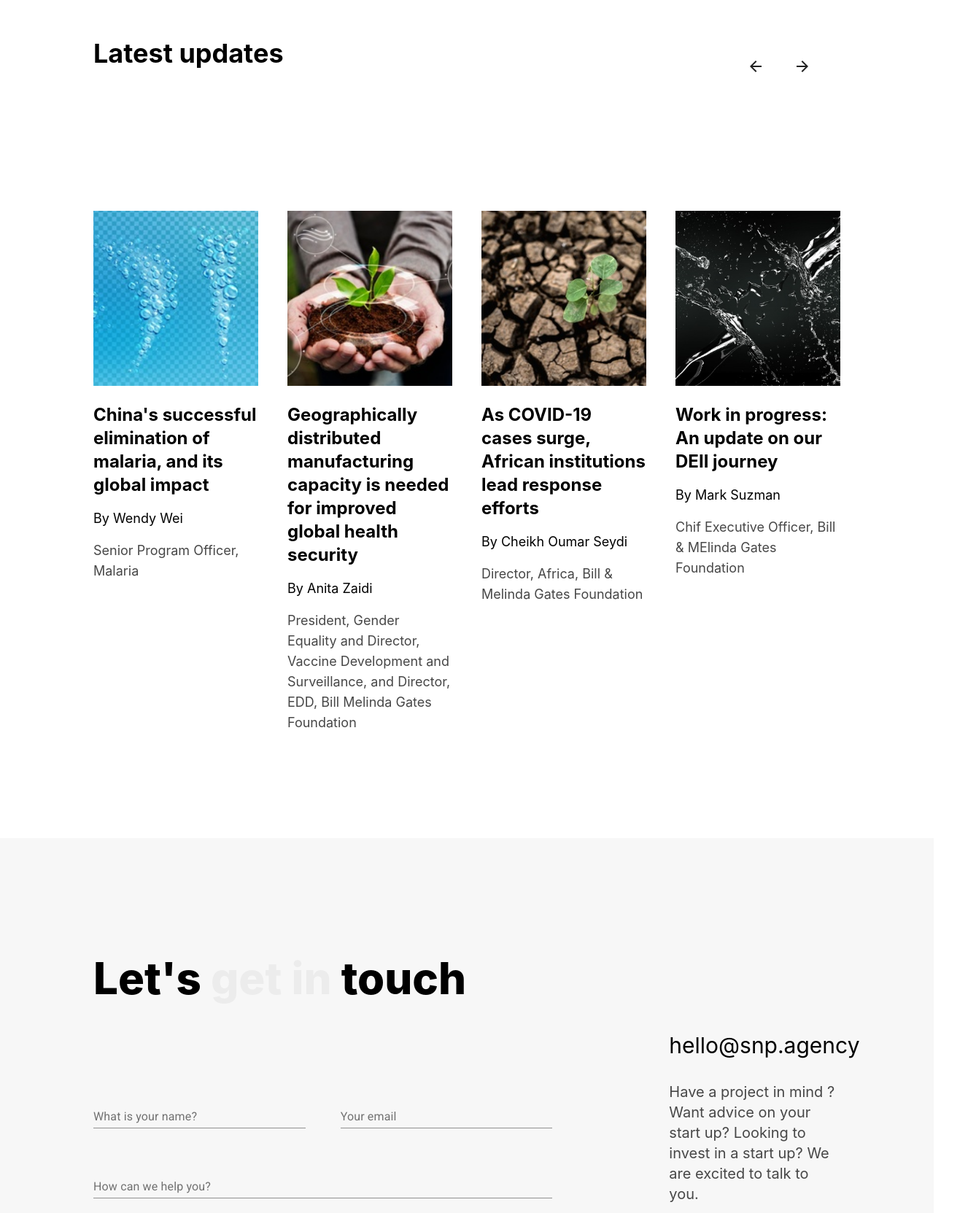
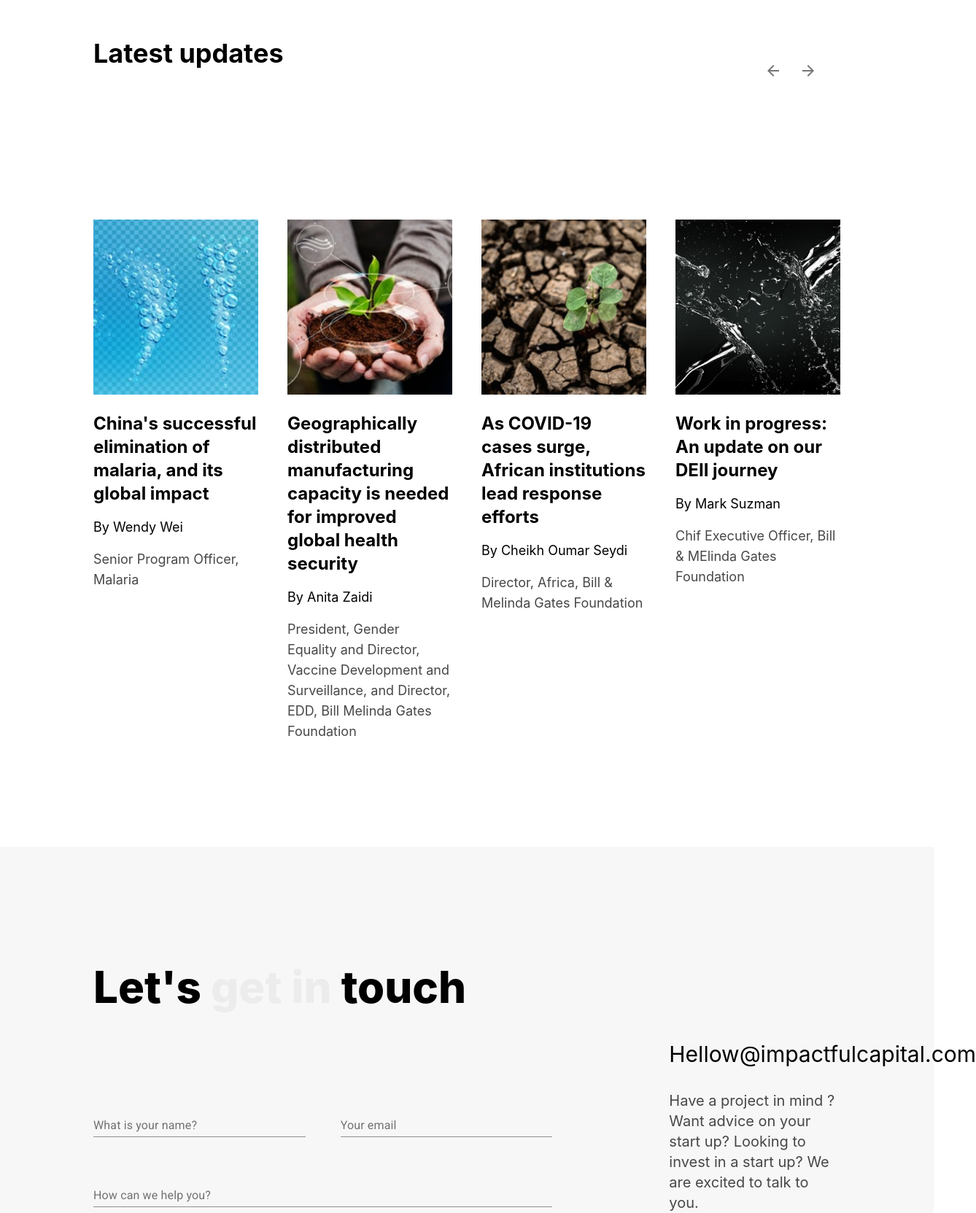
Before and after one commit to Magic-Front/company-site, a React (Create React App) app: page / in a window 1280 px wide. Shown: the part 4107-5770 px from the top of the page at 73% size, 1338 px wide, since content can reach past the window. Built offline with nearby package versions, Linux system fonts and the light colour scheme.

Commit message:
[Fix] coding style

```diff
--- a/src/layouts/MenuButton.js
+++ b/src/layouts/MenuButton.js
@@ -1,8 +1,12 @@
 import React from 'react'
+import { useEffect } from 'react'
 import { useState } from 'react'
 
-export default function MenuButton({ open = false, onClick = () => {}, ...props }) {
-  // eslint-disable-next-line
+export default function MenuButton({
+  open = false,
+  onClick = () => {},
+  ...props
+}) {
   const [isClick, setIsClick] = useState(false)
 
   const handleClick = (e) => {
@@ -12,12 +16,16 @@ export default function MenuButton({ open = false, onClick = () => {}, ...props
     }
   }
 
+  useEffect(() => {
+    setIsClick(Boolean(open))
+  }, [open])
+
   return (
     <div>
       <button
         {...props}
         onClick={handleClick}
-        className={`z-50 menu ${Boolean(open) ? `active` : ``}`}
+        className={`z-50 menu ${Boolean(isClick) ? `active` : ``}`}
       >
         <svg viewBox="0 0 64 48">
           <path d="M19,15 L45,15 C70,15 58,-2 49.0177126,7 L19,37"></path>
--- a/src/pages/home/AboutSection.js
+++ b/src/pages/home/AboutSection.js
@@ -3,7 +3,8 @@ import React, { useEffect, useState } from 'react'
 
 const text =
   'Founded in 2021, Impactful Capital helps entrepreneurs launch projects that have a positive impact on people and planet.'
-export default function AboutSection() {
+
+  export default function AboutSection() {
   const [unitStamp, setUnitStamp] = useState(150)
   useEffect(() => {
     setUnitStamp(Math.floor(3000 / text?.split(' ').length / 50) * 50)
--- a/src/pages/home/ContactSection.js
+++ b/src/pages/home/ContactSection.js
@@ -1,5 +1,6 @@
 import { Button, TextField } from '@material-ui/core'
 import SectionComponent from 'components/SectionComponent'
+import { SUPPORT_EMAIL } from 'global'
 import React from 'react'
 
 export default function ContactSection() {
@@ -28,7 +29,7 @@ export default function ContactSection() {
           </div>
         </div>
         <div className="my-auto">
-          <div className="mb-8 text-3xl text-black">hello@snp.agency</div>
+          <div className="mb-8 text-3xl text-black">{SUPPORT_EMAIL}</div>
           <div className="mb-8 text-xl text-default">
             Have a project in mind ? Want advice on your start up? Looking to
             invest in a start up? We are excited to talk to you.
--- a/src/pages/home/IdeasSection.js
+++ b/src/pages/home/IdeasSection.js
@@ -1,12 +1,12 @@
-import { Button } from '@material-ui/core'
+import { IconButton } from '@material-ui/core'
 import { ArrowBack, ArrowForward } from '@material-ui/icons'
-import NewsComponent from 'components/NewsComponent'
-import SectionComponent from 'components/SectionComponent'
-import React from 'react'
 import img0001 from 'assets/images/0001.jpg'
 import img0002 from 'assets/images/0002.jpg'
 import img0003 from 'assets/images/0003.jpg'
 import img0004 from 'assets/images/0004.jpg'
+import NewsComponent from 'components/NewsComponent'
+import SectionComponent from 'components/SectionComponent'
+import React from 'react'
 
 const textList = [
   {
@@ -52,26 +52,31 @@ export default function IdeasSection() {
         <div className="flex justify-between">
           <div className="text-4xl text-black font-bold">Latest updates</div>
           <div className="p-5">
-            <Button className="rounded-full">
+            <IconButton>
               <ArrowBack />
-            </Button>
-            <Button className="rounded-full">
+            </IconButton>
+            <IconButton>
               <ArrowForward />
-            </Button>
+            </IconButton>
           </div>
         </div>
 
         <div className="grid grid-cols-1 md:grid-cols-2 lg:grid-cols-4 xl:grid-cols-4 gap-x-10 mb-36">
-          {textList.map((topic, i) => {
+          {textList.map((topic, topicIndex) => {
             return (
               <div
-                key={i}
+                key={topicIndex}
                 className="pt-40"
                 data-aos="fade-zoom-in"
                 data-aos-duration={1000}
                 data-aos-delay={300}
               >
-                <NewsComponent img={topic?.img ?? ''} author={topic?.author ?? ''} title ={topic?.title ?? ''} content={topic?.content ?? ''}/>
+                <NewsComponent
+                  img={topic?.img ?? ''}
+                  author={topic?.author ?? ''}
+                  title={topic?.title ?? ''}
+                  content={topic?.content ?? ''}
+                />
               </div>
             )
           })}
--- a/src/pages/home/IntroSection.js
+++ b/src/pages/home/IntroSection.js
@@ -1,7 +1,7 @@
 import SectionComponent from 'components/SectionComponent'
 import React from 'react'
 
-export default function IntroSection(children = <></>) {
+export default function IntroSection() {
   return (
     <SectionComponent>
       <div
--- a/src/pages/home/InvestmentSection.js
+++ b/src/pages/home/InvestmentSection.js
@@ -3,6 +3,7 @@ import React from 'react'
 
 const text =
   'We are a boutique advisory and investment firm focused on helping entrepreneurs solve some of the intractable challenges facing our planet. Our investment thematic includes clean air, clean water, climate change, waste and biodiversity loss.'
+
 export default function InvestmentSection() {
   return (
     <>
--- a/src/pages/home/ProjectSection.js
+++ b/src/pages/home/ProjectSection.js
@@ -12,6 +12,7 @@ const imgList = [
     url: 'https://snp.agency/frassets/images/walters_bg_x1.2334ca.jpg',
   },
 ]
+
 const subList = [
   {
     name: 'CUOP',
@@ -46,6 +47,7 @@ const subList = [
     target: '',
   },
 ]
+
 export default function ProjectSection() {
   return (
     <div>
```
Lines whose indentation alone changed are shown as unchanged.
